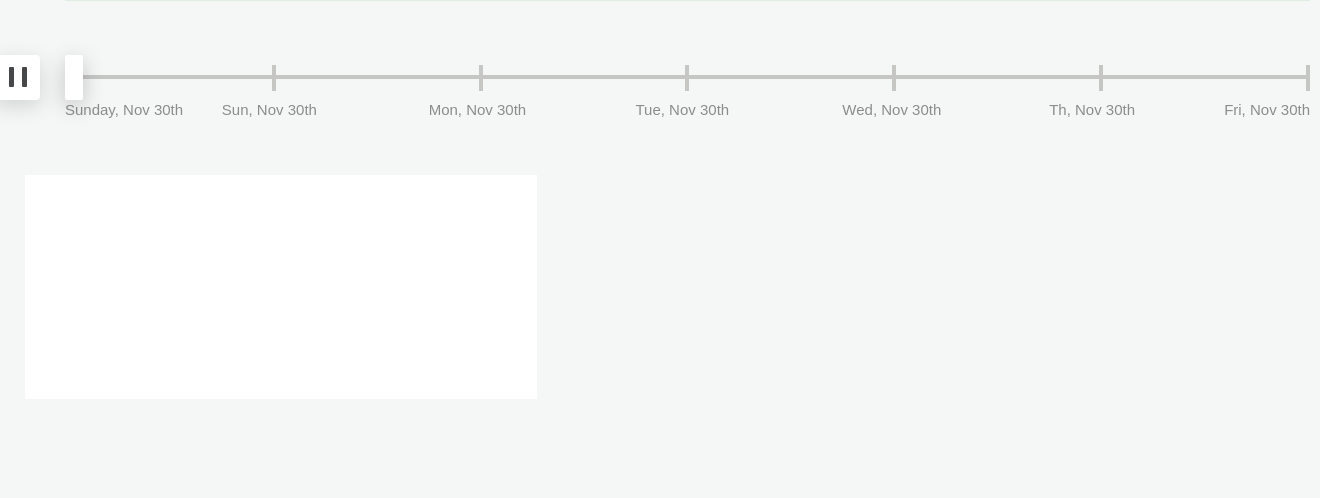
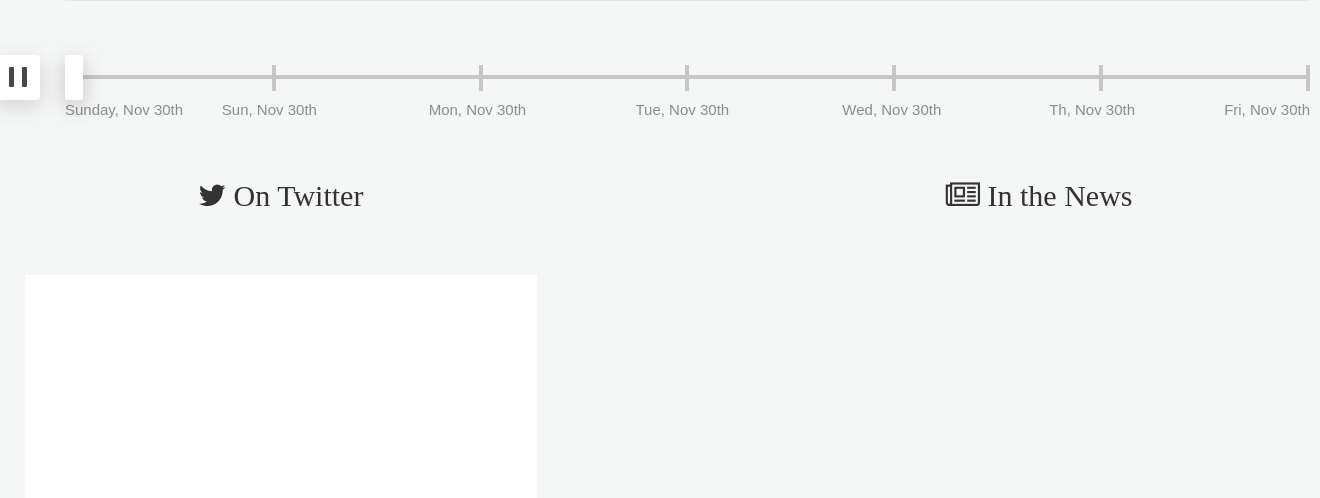
Before and after one commit to joshgarlitos/vestview, a Flask app: page /chart/1 in a window 1320 px wide. Shown: the part 505-1003 px from the top of the page. Run offline with Flask 2, Linux system fonts and the light colour scheme; data that the repository does not hold is empty; some libraries are stand-ins or nearby versions; some web fonts are replaced.

Commit message:
Adds row title above tweets and news

```diff
--- a/app/static/css/chart.css
+++ b/app/static/css/chart.css
@@ -388,3 +388,17 @@ input[type=range]::-webkit-slider-thumb {
 input[type=range]::-webkit-slider-thumb:hover {
 	cursor: pointer;
 }
+
+.inthenews {
+	height: 50px;
+	font-family: 'Pier Sans';
+	font-size: 3rem;
+	text-align: center;
+}
+
+.onTwitter {
+	height: 25px;
+	font-family: 'Pier Sans';
+    font-size: 3rem;
+	text-align: center;
+}
--- a/app/templates/chart.html
+++ b/app/templates/chart.html
@@ -13,8 +13,8 @@
 	<link rel="stylesheet" href="https://maxcdn.bootstrapcdn.com/bootstrap/3.3.7/css/bootstrap-theme.min.css" integrity="sha384-rHyoN1iRsVXV4nD0JutlnGaslCJuC7uwjduW9SVrLvRYooPp2bWYgmgJQIXwl/Sp" crossorigin="anonymous">
 
 	<link rel="stylesheet" href="{{ url_for('static', filename='./bower_components/chartist/dist/chartist.min.css') }}">
-
-     <link rel="stylesheet" type="text/css" href="{{ url_for('static', filename='bower_components/bootstrap/dist/css/bootstrap.min.css') }}">
+	<link rel="stylesheet" type="text/css" href="{{ url_for('static', filename='bower_components/bootstrap/dist/css/bootstrap.min.css') }}">
+	<link rel="stylesheet" href="https://maxcdn.bootstrapcdn.com/font-awesome/4.4.0/css/font-awesome.min.css">
 
     <!-- This is the CSS file for the chart *ONLY*
          All relevant fields have a comment preceded with "!!"
@@ -122,12 +122,15 @@
 		<div class="row center">
 			<div class="col-md-12">
 				<div class="social-media row">
+					<div class="onTwitter col-md-5"><i class="fa fa-twitter"></i>  On Twitter</div>
+					<div class="inthenews col-md-5 col-md-offset-2"><i class="fa fa-newspaper-o" aria-hidden="true"></i>  In the News</div>
+				</div>
+				<div class="social-media row">
 					<div id="tweets" class="tweets col-md-5">
 						<div class="tweetbox"></div>
 						<div class="tweetbox"></div>
 					</div>
-					<div id="news" class="news col-md-5 col-md-offset-2">
-					</div>
+					<div id="news" class="news col-md-5 col-md-offset-2"></div>
 				</div>
 			</div>
 		</div>
```
